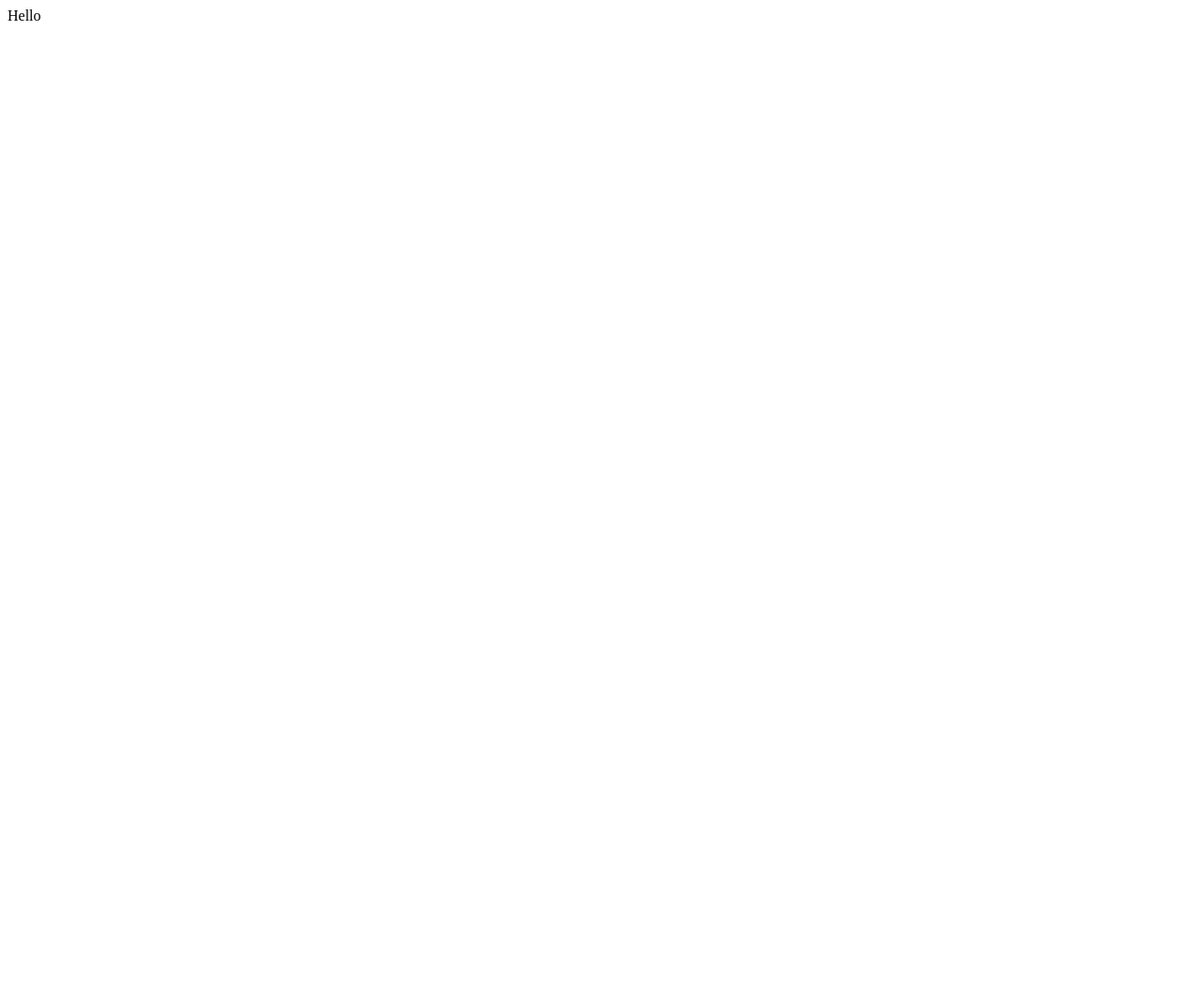
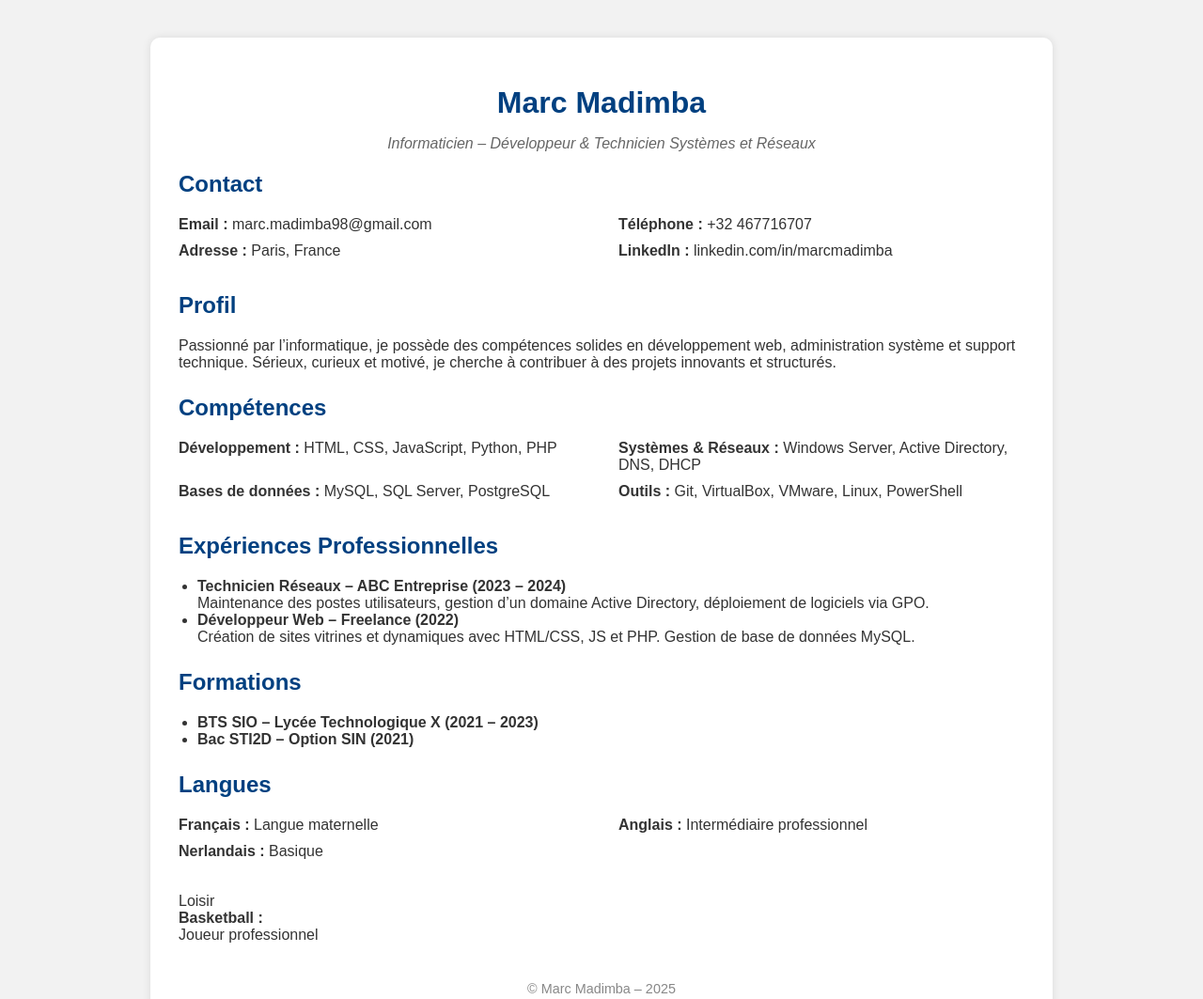
Before and after one commit to Rey2724/rey2724.github.io, a plain HTML site: page index.html in a window 1280 px wide. Shown: the top 1063 px of the page at 94% size. Before the commit the page ends 800 px from the top, so only its background shows below. Drawn offline with Linux system fonts and the light colour scheme.

Commit message:
Version initiale

```diff
--- a/index.html
+++ b/index.html
@@ -1 +1,134 @@
-Hello
+<!DOCTYPE html>
+<html lang="fr">
+<head>
+  <meta charset="UTF-8" />
+  <meta name="viewport" content="width=device-width, initial-scale=1.0"/>
+  <title>CV Marc Madimba</title>
+  <style>
+    body {
+      font-family: Arial, sans-serif;
+      margin: 0;
+      background: #f2f2f2;
+      color: #333;
+    }
+
+    .cv-container {
+      max-width: 900px;
+      background: #fff;
+      margin: 40px auto;
+      padding: 30px;
+      border-radius: 10px;
+      box-shadow: 0 0 10px rgba(0,0,0,0.1);
+    }
+
+    h1, h2 {
+      color: #004080;
+    }
+
+    h1 {
+      text-align: center;
+      margin-bottom: 5px;
+    }
+
+    p.title {
+      text-align: center;
+      font-style: italic;
+      color: #666;
+      margin-bottom: 20px;
+    }
+
+    .section {
+      margin-bottom: 25px;
+    }
+
+    .section ul {
+      padding-left: 20px;
+    }
+
+    .contact, .skills, .languages {
+      display: flex;
+      flex-wrap: wrap;
+      justify-content: space-between;
+    }
+
+    .contact div, .skills div, .languages div {
+      width: 48%;
+      margin-bottom: 10px;
+    }
+
+    .footer {
+      text-align: center;
+      font-size: 0.9em;
+      color: #888;
+      margin-top: 40px;
+    }
+  </style>
+</head>
+<body>
+
+  <div class="cv-container">
+    <h1>Marc Madimba</h1>
+    <p class="title">Informaticien – Développeur & Technicien Systèmes et Réseaux</p>
+
+    <div class="section">
+      <h2>Contact</h2>
+      <div class="contact">
+        <div><strong>Email :</strong> marc.madimba98@gmail.com</div>
+        <div><strong>Téléphone :</strong> +32 467716707</div>
+        <div><strong>Adresse :</strong> Paris, France</div>
+        <div><strong>LinkedIn :</strong> linkedin.com/in/marcmadimba</div>
+      </div>
+    </div>
+
+    <div class="section">
+      <h2>Profil</h2>
+      <p>Passionné par l’informatique, je possède des compétences solides en développement web, administration système et support technique. Sérieux, curieux et motivé, je cherche à contribuer à des projets innovants et structurés.</p>
+    </div>
+
+    <div class="section">
+      <h2>Compétences</h2>
+      <div class="skills">
+        <div><strong>Développement :</strong> HTML, CSS, JavaScript, Python, PHP</div>
+        <div><strong>Systèmes & Réseaux :</strong> Windows Server, Active Directory, DNS, DHCP</div>
+        <div><strong>Bases de données :</strong> MySQL, SQL Server, PostgreSQL</div>
+        <div><strong>Outils :</strong> Git, VirtualBox, VMware, Linux, PowerShell</div>
+      </div>
+    </div>
+
+    <div class="section">
+      <h2>Expériences Professionnelles</h2>
+      <ul>
+        <li><strong>Technicien Réseaux – ABC Entreprise (2023 – 2024)</strong><br>Maintenance des postes utilisateurs, gestion d’un domaine Active Directory, déploiement de logiciels via GPO.</li>
+        <li><strong>Développeur Web – Freelance (2022)</strong><br>Création de sites vitrines et dynamiques avec HTML/CSS, JS et PHP. Gestion de base de données MySQL.</li>
+      </ul>
+    </div>
+
+    <div class="section">
+      <h2>Formations</h2>
+      <ul>
+        <li><strong>BTS SIO – Lycée Technologique X (2021 – 2023)</strong></li>
+        <li><strong>Bac STI2D – Option SIN (2021)</strong></li>
+      </ul>
+    </div>
+
+    <div class="section">
+      <h2>Langues</h2>
+      <div class="languages">
+        <div><strong>Français :</strong> Langue maternelle</div>
+        <div><strong>Anglais :</strong> Intermédiaire professionnel</div>
+        <div><strong>Nerlandais :</strong> Basique</strong></div>
+      </div>
+    </div>
+    <div class="section"
+        <h2>Loisir</h2>
+    <div class="loisir">
+        <div><strong>Basketball :</strong></div> Joueur professionnel</div>
+    </div>
+
+    <div class="footer">
+      © Marc Madimba – 2025
+    </div>
+  </div>
+
+</body>
+</html>
```
